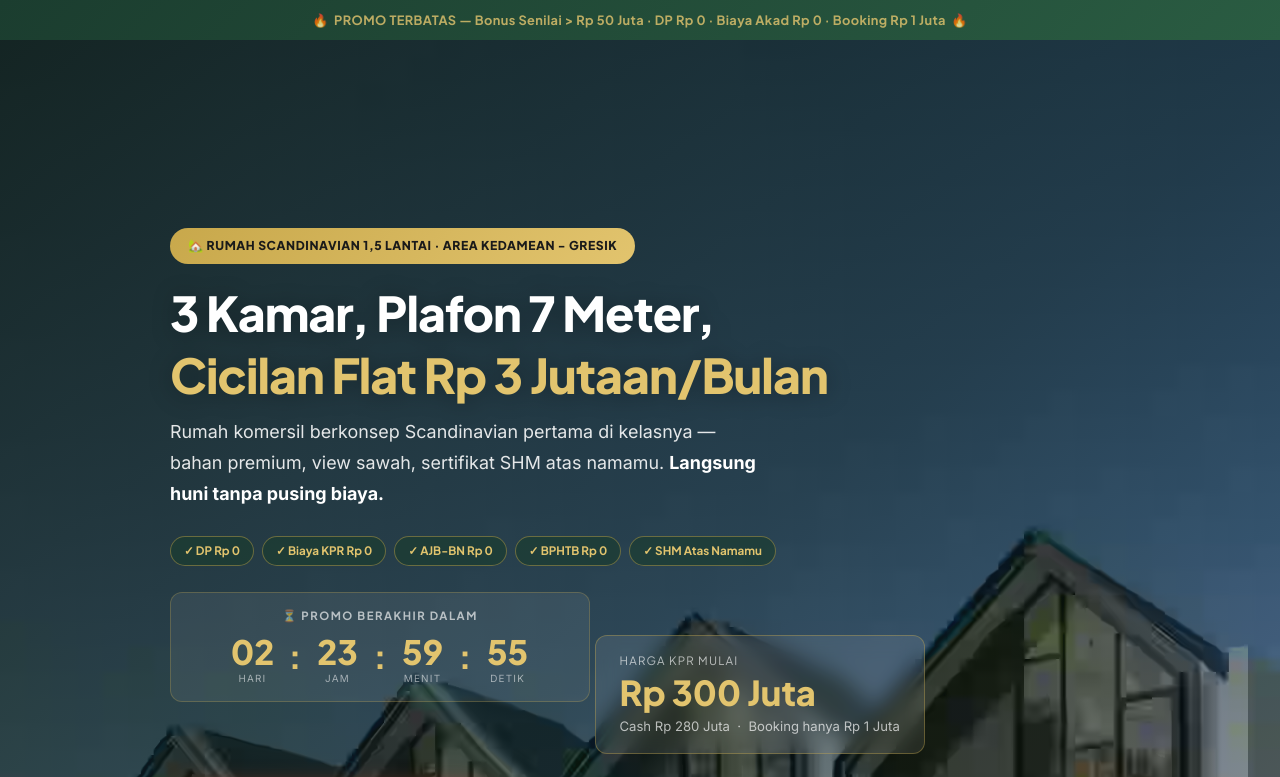
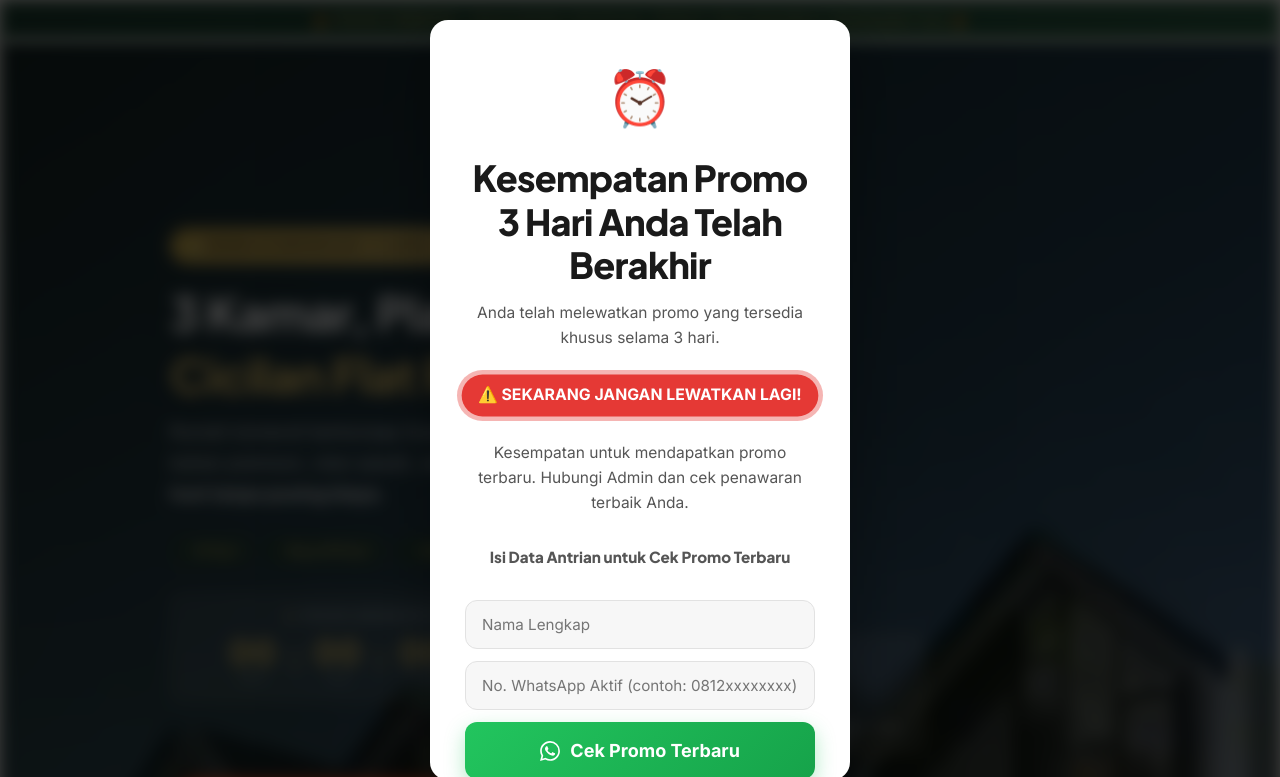
Before and after one commit to akhtararesidence/rumahscandinavian, a plain HTML site: page index.html in a window 1280 px wide. Shown: the top 777 px of the page. Drawn offline with Linux system fonts and the light colour scheme.

Commit message:
Update index.html

```diff
--- a/index.html
+++ b/index.html
@@ -1734,7 +1734,7 @@ function submitExpiredAntrian(event){
 ============================= */
 
 const STORAGE_KEY = "akhtara_deadline_v1";
-const PROMO_DURATION = 3 * 24 * 60 * 60 * 1000; // 3 hari
+const PROMO_DURATION = 00 * 00 * 00 * 60 * 1000; // 3 hari
 
 let deadline = localStorage.getItem(STORAGE_KEY);
 
```
